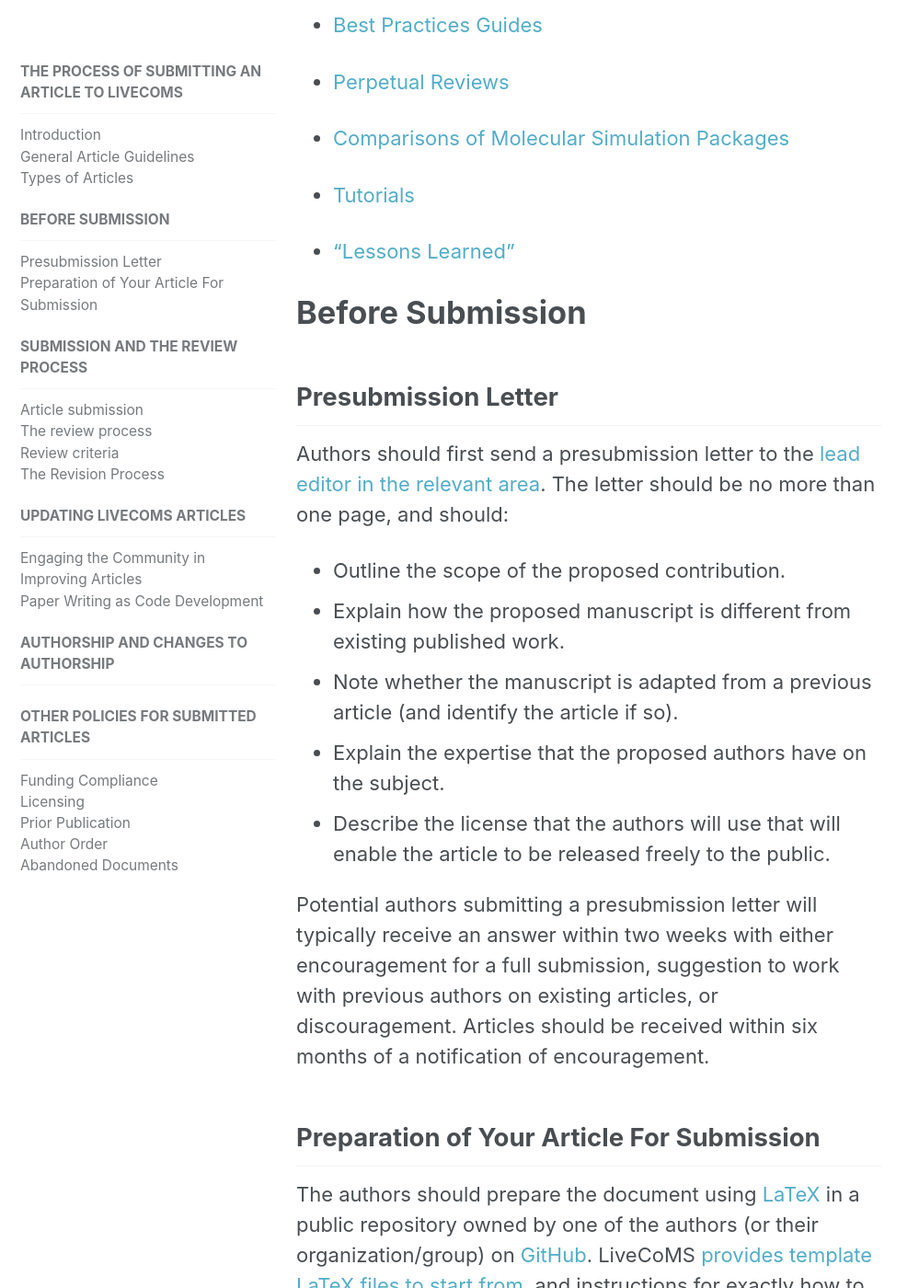
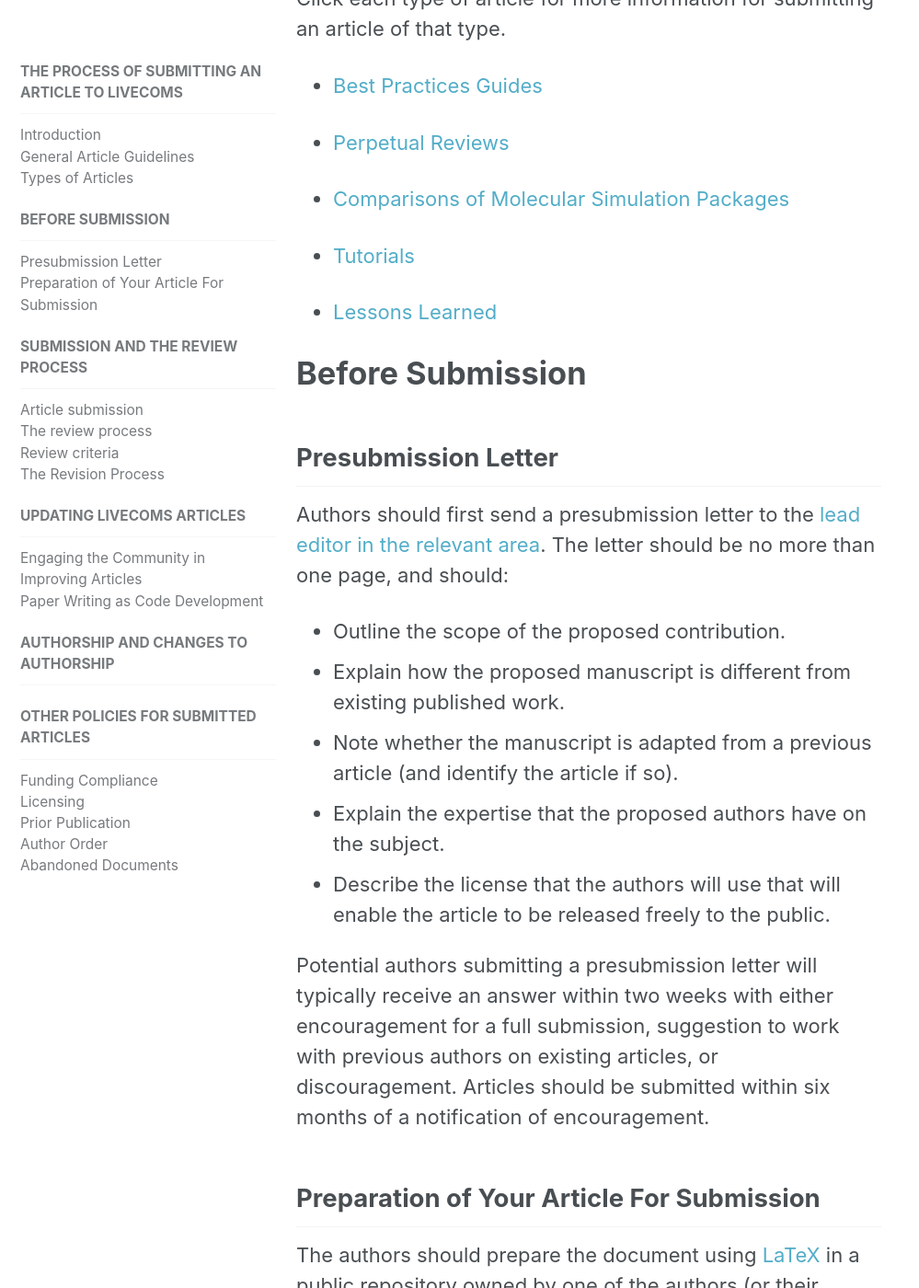
Before and after one commit to livecomsjournal/livecomsjournal.github.io, a Jekyll site: the page built from _policies/01_policies.md, in a window 1280 px wide and 1400 px high, scrolled down 993 px. Shown: the whole window at 92% size, without its empty margins (0-999 px from the left). Built offline with Jekyll 4.4.1, drawn with Linux system fonts in a browser that asks for light colours; some of the changed text lies outside the part shown.

Commit message:
Minor instruction cleanup

```diff
--- a/_policies/01_policies.md
+++ b/_policies/01_policies.md
@@ -18,6 +18,7 @@
 
 There are no explicit length limits on any manuscript.
 Articles do not need to contain original research, but may contain it.
+Currently, articles in LiveCoMS must be submitted as one of the following types:
 
 ## Types of Articles
 
@@ -31,13 +32,14 @@
 
 - [Tutorials](/tutorials/)
 
-- ["Lessons Learned"](/lessons_learned/)
+- [Lessons Learned](/lessons_learned/)
 
 # Before Submission
 
 ## Presubmission Letter
 
-Authors should first send a presubmission letter to the [lead editor in the relevant area](http://www.livecomsjournal.org/editorial-board).  The letter should be no more than one page, and should:
+Authors should first send a presubmission letter to the [lead editor in the relevant area](http://www.livecomsjournal.org/editorial-board).
+The letter should be no more than one page, and should:
 * Outline the scope of the proposed contribution.
 * Explain how the proposed manuscript is different from existing published work.
 * Note whether the manuscript is adapted from a previous article (and identify the article if so).
@@ -45,7 +47,7 @@
 * Describe the license that the authors will use that will enable the article to be released freely to the public.
 
 Potential authors submitting a presubmission letter will typically receive an answer within two weeks with either encouragement for a full submission, suggestion to work with previous authors on existing articles, or discouragement.
-Articles should be received within six months of a notification of encouragement.
+Articles should be submitted within six months of a notification of encouragement.
 
 ## Preparation of Your Article For Submission
 
```
